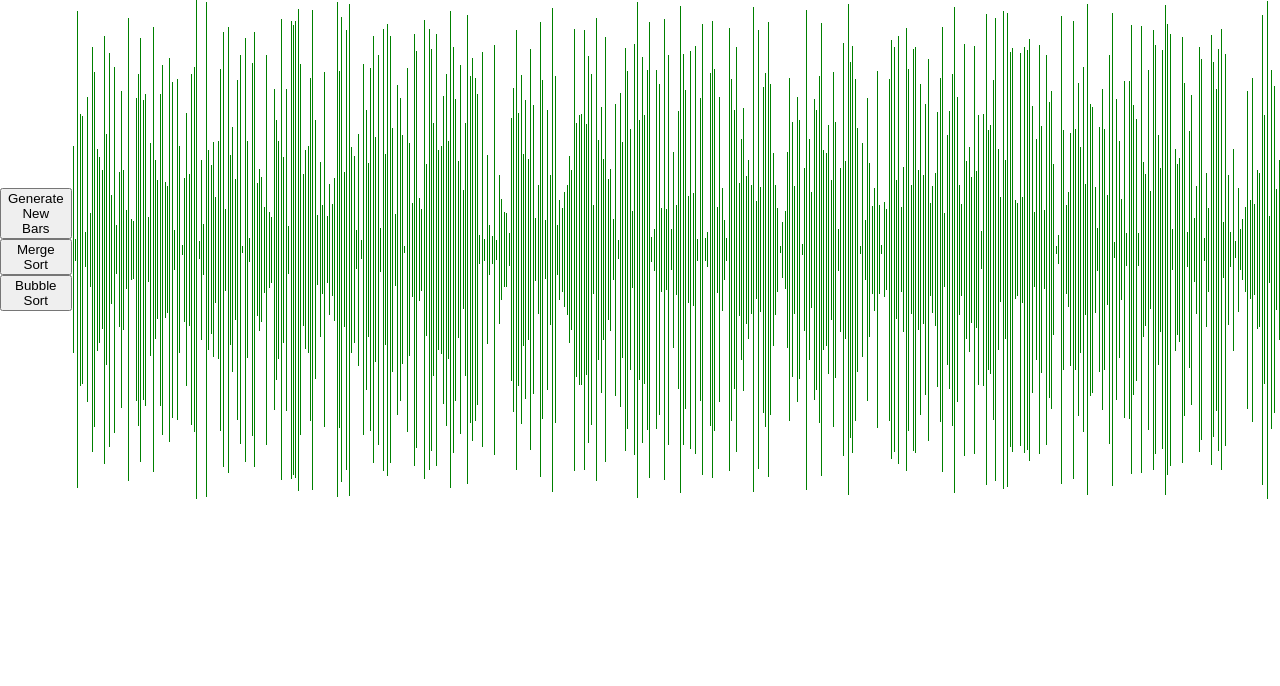
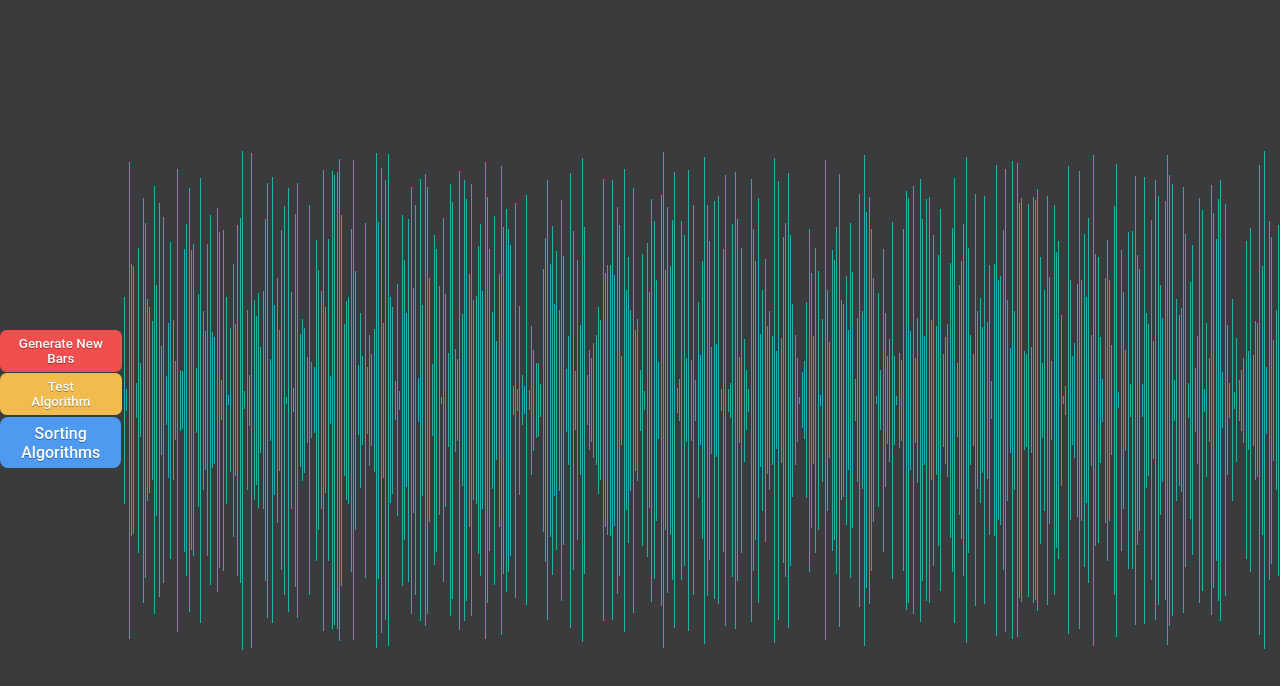
Before and after one commit to EricDaoNguyen/async-project-sorting, a React (Create React App) app: page / in a window 1280 px wide. Shown: the top 686 px of the page. Built offline with nearby package versions, Linux system fonts and the light colour scheme.

Commit message:
Added button to test and CSS styling.

```diff
--- a/package.json
+++ b/package.json
@@ -9,6 +9,7 @@
     "react": "^17.0.2",
     "react-dom": "^17.0.2",
     "react-scripts": "4.0.3",
+    "reactjs-popup": "^2.0.5",
     "web-vitals": "^1.1.2"
   },
   "scripts": {
--- a/src/SortingApp/SortingApp.jsx
+++ b/src/SortingApp/SortingApp.jsx
@@ -1,4 +1,5 @@
 import React from 'react'
+import Popup from 'reactjs-popup'
 import './style.css'
 import { mergeSort } from '../SortingAlgorithms/sortingAlgorithms'
 
@@ -26,11 +27,11 @@ function randomNumber(minimum, maximum) {
 // areEqual function
 // Checks to see if both arrays are the same length
 function areEqual(arrayOne, arrayTwo) {
-  if(arrayOne.length === arrayTwo.length) { return true }
+  if(arrayOne.length === arrayTwo.length) { return 'Your initial and post-sort results are the same!' }
   for(let i = 0; i < arrayOne.length; i++) {
-    if(arrayOne[i] === arrayTwo[i]) { return true }
+    if(arrayOne[i] === arrayTwo[i]) { return 'Your initial and post-sort results are the same!' }
   }
-  return false
+  return 'Your initial and post-sort results are NOT the same!'
 }
 
 // SortingApp component
@@ -52,17 +53,24 @@ export default class SortingApp extends React.Component {
     this.setState({ array })
   }
 
-  // testAlgorithms method
-
-  // mergeSort method
-  mergeSort() {
+  // testAlgorithm method
+  // Tests an algorithm 50 times to check if both the initial and post-sort arrays are the same
+  testAlgorithm() {
+    for(let i = 0; i < 50; i++) {
+      const array = []
+      const length = randomNumber(1, 1000)
+      for(let i = 0; i < length; i++) { array.push(randomNumber(-1000, 1000)) }
+    }
     const generatedArray = this.state.array
     .slice()
     .sort((a, b) => a - b)
     const sortedArray = mergeSort(this.state.array)
 
-    console.log(areEqual(generatedArray, sortedArray))
+    return window.alert(areEqual(generatedArray, sortedArray))
   }
+
+  // mergeSort method
+  // mergeSort() {}
 
   // bubbleSort method
 
@@ -74,9 +82,25 @@ export default class SortingApp extends React.Component {
       <div className="container">
 
         <div className="buttons">
-          <button className="button" onClick={() => this.resetArray()}>Generate New Bars</button>
-          <button className="button" onClick={() => this.mergeSort()}>Merge Sort</button>
-          <button className="button" onClick={() => this.bubbleSort()}>Bubble Sort</button>
+          <button className="buttonOne" onClick={() => this.resetArray()}>Generate New Bars</button>
+          <button className="buttonTwo" onClick={() => this.testAlgorithm()}>Test Algorithm</button>
+          <Popup
+          trigger={<div className="menu">Sorting Algorithms</div>}
+          position="right top"
+          on="hover"
+          closeOnDocumentClick
+          mouseLeaveDelay={100}
+          mouseEnterDelay={0}
+          contentStyle={{ padding: '0px', border: 'none' }}
+          arrow={false}
+          >
+            <div className="menu-list">
+              <button className="subButton" onClick={() => this.mergeSort()}>Merge Sort</button>
+              <button className="subButton" onClick={() => this.bubbleSort()}>Bubble Sort</button>
+            </div>
+          </Popup>
+
+
         </div>
 
         {array.map((value, index) => (
--- a/src/SortingApp/style.css
+++ b/src/SortingApp/style.css
@@ -1,17 +1,116 @@
 .container {
   display: flex;
-  height: 100%;
+  height: 100vh;
   width: 100%;
   justify-content: space-evenly;
   align-items: center;
+  background-color: #3A3B3C;
 }
 
-/* .buttons {} */
+.buttons {
+  display: flex;
+  flex-direction: column;
+}
 
-/* .button {} */
+.buttonOne {
+  background-color: #f14e4e;
+  display:inline-block;
+  padding:0.3em 1.2em;
+  margin:0 0.1em 0.1em 0;
+  border:0.16em solid rgba(255,255,255,0);
+  border-radius:0.50em;
+  box-sizing: border-box;
+  text-decoration:none;
+  font-family:'Roboto',sans-serif;
+  font-weight:500;
+  color:#FFFFFF;
+  text-shadow: 0 0.04em 0.04em rgba(0,0,0,0.35);
+  text-align:center;
+  transition: all 0.2s;
+}
+
+.buttonTwo {
+  background-color: #f1bb4e;
+  display:inline-block;
+  padding:0.3em 1.2em;
+  margin:0 0.1em 0.1em 0;
+  border:0.16em solid rgba(255,255,255,0);
+  border-radius:0.50em;
+  box-sizing: border-box;
+  text-decoration:none;
+  font-family:'Roboto',sans-serif;
+  font-weight:500;
+  color:#FFFFFF;
+  text-shadow: 0 0.04em 0.04em rgba(0,0,0,0.35);
+  text-align:center;
+  transition: all 0.2s;
+}
+
+.subButton {
+  background-color: #9a4ef1;
+  display:inline-block;
+  padding:0.3em 1.2em;
+  margin:0 0.1em 0.1em 0;
+  border:0.16em solid rgba(255,255,255,0);
+  border-radius:0.50em;
+  box-sizing: border-box;
+  text-decoration:none;
+  font-family:'Roboto',sans-serif;
+  font-weight:500;
+  color:#FFFFFF;
+  text-shadow: 0 0.04em 0.04em rgba(0,0,0,0.35);
+  text-align:center;
+  transition: all 0.2s;
+}
+
+.buttonOne:hover, .buttonTwo:hover, .subButton:hover {
+  border-color: rgba(255,255,255,1);
+}
+
+.menu {
+  background-color: #4e9af1;
+  display:inline-block;
+  padding:0.3em 1.2em;
+  margin:0 0.1em 0.1em 0;
+  border:0.16em solid rgba(255,255,255,0);
+  border-radius:0.50em;
+  box-sizing: border-box;
+  text-decoration:none;
+  font-family:'Roboto',sans-serif;
+  font-weight:500;
+  color:#FFFFFF;
+  text-shadow: 0 0.04em 0.04em rgba(0,0,0,0.35);
+  text-align:center;
+  transition: all 0.2s;
+}
+
+.menu:hover {
+  border-color: rgba(255,255,255,1);
+}
+
+.menu-list {
+  background-color: #a8a8a881;
+  display:inline-block;
+  padding:0.3em 1.2em;
+  margin:0 0.1em 0.1em 0;
+  border:0.16em solid rgba(255,255,255,0);
+  border-radius:0.50em;
+  box-sizing: border-box;
+  text-decoration:none;
+  font-family:'Roboto',sans-serif;
+  font-weight:500;
+  color:#FFFFFF;
+  text-shadow: 0 0.04em 0.04em rgba(0,0,0,0.35);
+  text-align:center;
+  transition: all 0.2s;
+}
 
 .bar {
-  background-color: green;
+  background-color: lightseagreen;
   width: 5px;
   margin: 0 1px;
 }
+
+.bar:hover {
+  background-color: orange;
+}
```
Also changed, not shown: 1 other file (tests, documents, lock files or other folders).
